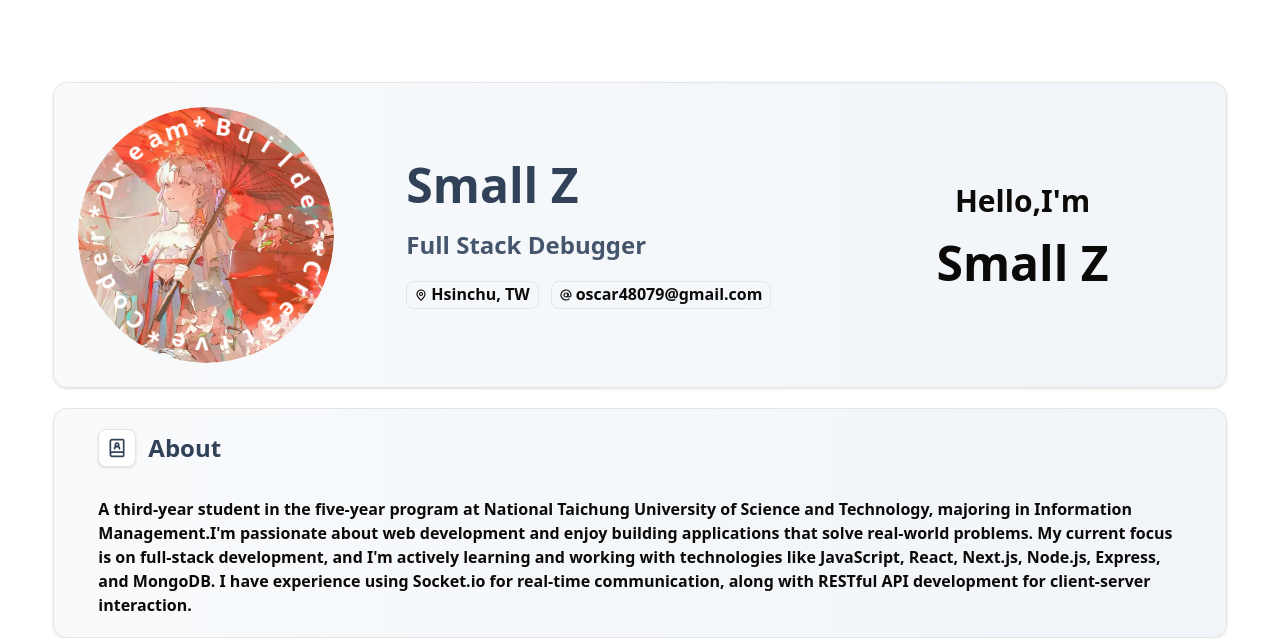
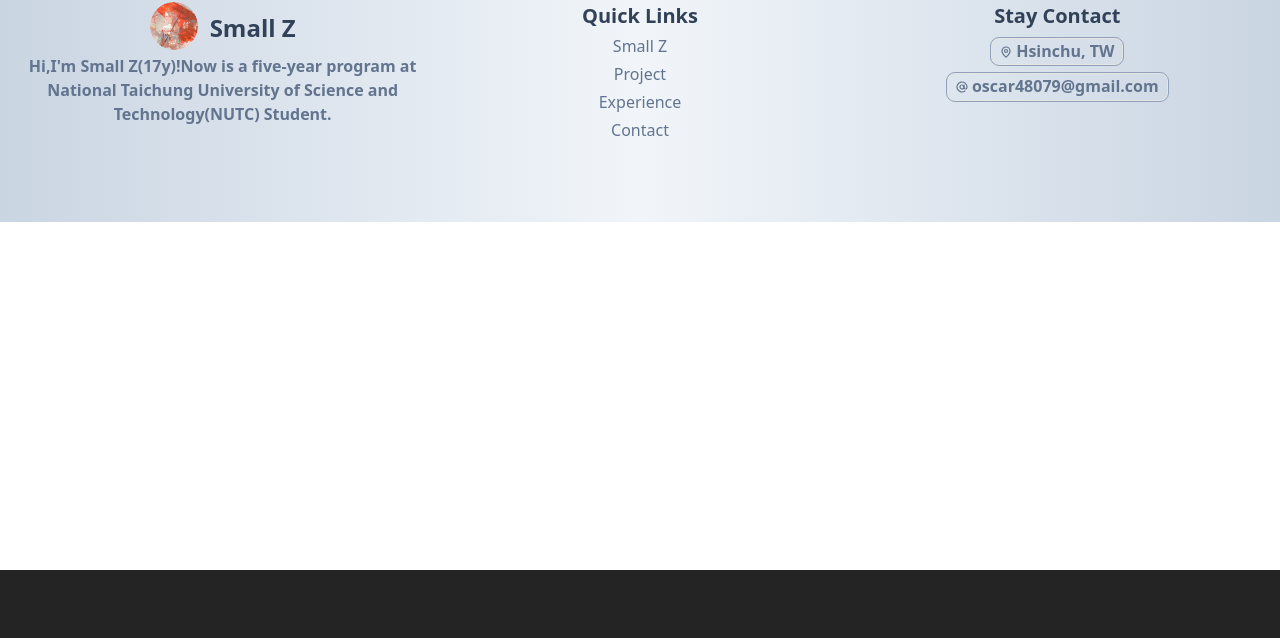
Before and after one commit to yuzen9622/yuzen9622.github.io, a React (Vite) app: page / in a window 1280 px wide. Shown: the part 230-868 px from the top of the page. After the commit the page ends 800 px from the top, so only its background shows below. Built offline with nearby package versions, Linux system fonts and the light colour scheme.

Commit message:
fix?(package.json):homepage url fix try to fix while reload 404 problem

```diff
--- a/package.json
+++ b/package.json
@@ -2,11 +2,11 @@
   "name": "oscar.dev",
   "private": true,
   "version": "0.0.0",
-  "homepage": "https:yuzen9622.github.io/",
+  "homepage": "https://yuzen9622.github.io/",
   "type": "module",
   "scripts": {
     "dev": "vite",
-    "build": "tsc -b && vite build",
+    "build": "tsc -b && vite build && cp dist/index.html dist/404.html",
     "lint": "eslint .",
     "preview": "vite preview",
     "deploy": "gh-pages -d dist"
--- a/src/App.tsx
+++ b/src/App.tsx
@@ -35,14 +35,14 @@ function App() {
             squareSize={40}
             direction="diagonal"
             borderColor="#fff"
-            hoverFillColor="transperant"
+            hoverFillColor="transparent"
           />
         </div>
       )}
 
       <Routes>
-        <Route path="/" element={<About />} />
-        <Route path="/projects" element={<Project />} />
+        <Route path=" " element={<About />} />
+        <Route index path="/projects" element={<Project />} />
       </Routes>
       <Footer />
     </div>
```
